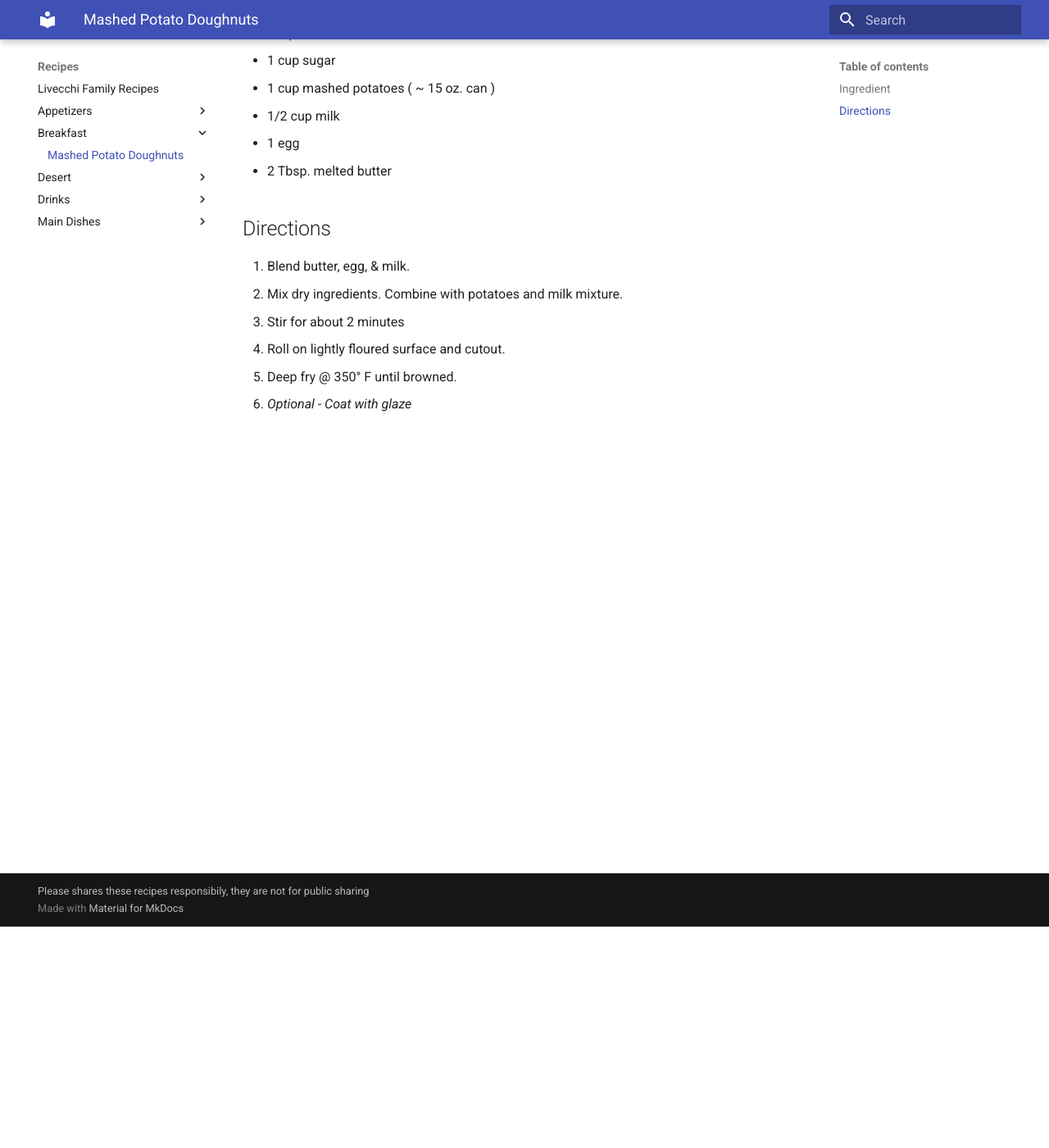
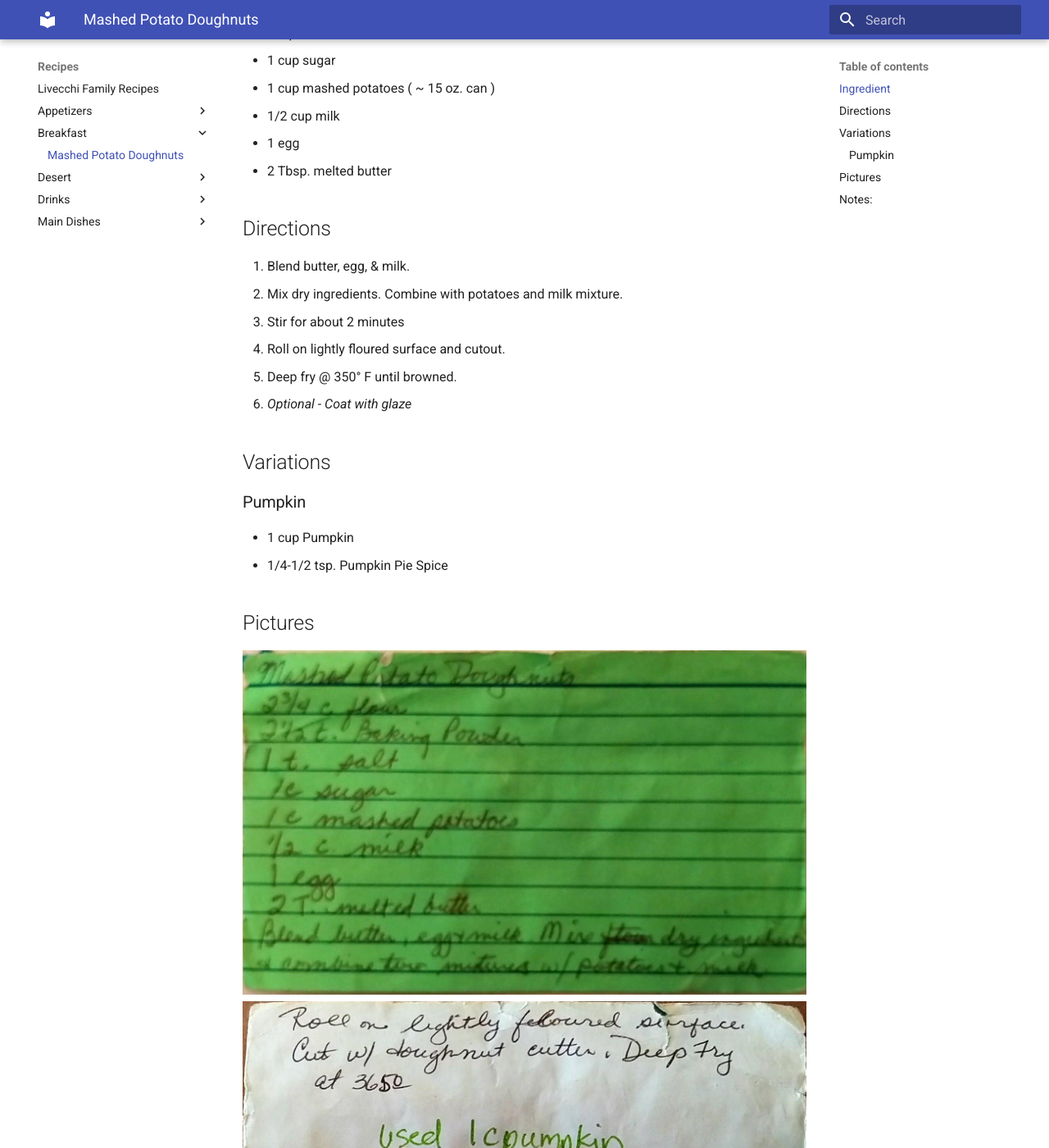
Before and after one commit to joewashear007/recipes, an MkDocs documentation site: the page built from recipes/Breakfast/Mashed Potato Doughnuts.md, in a window 1280 px wide and 1400 px high, scrolled down 270 px. Shown: the whole window at 82% size. Built offline with MkDocs 1.6.1 and Material for MkDocs 9.7.7, drawn with Linux system fonts in a browser that asks for light colours; some of the changed text lies outside the part shown.

Commit message:
Added images to the mashed potato dougnnuts

```diff
--- a/recipes/Breakfast/Mashed Potato Doughnuts.md
+++ b/recipes/Breakfast/Mashed Potato Doughnuts.md
@@ -14,10 +14,24 @@ Ingredient
 
 Directions
 ------------------------------------
-
 1. Blend butter, egg, & milk.
 2. Mix dry ingredients. Combine with potatoes and milk mixture.
 3. Stir for about 2 minutes
 4. Roll on lightly floured surface and cutout.
 5. Deep fry @ 350° F until browned.
 6. *Optional - Coat with glaze*
+
+Variations
+---------------------------------
+### Pumpkin
+* 1 cup Pumpkin
+* 1/4-1/2 tsp. Pumpkin Pie Spice
+
+Pictures
+-------------------------------------------------
+![Original Recipe Part 1](./imgs/MashedPotato-1.jpg "Original Recipe Part 1")
+![Original Recipe Part 2](./imgs/MashedPotato-2.jpg "Original Recipe Part 2")
+
+Notes:
+--------------------------------
+* Made for breakfast
```
Also changed, not shown: recipes/Breakfast/imgs/MashedPotato-1.jpg (added), recipes/Breakfast/imgs/MashedPotato-2.jpg (added).
